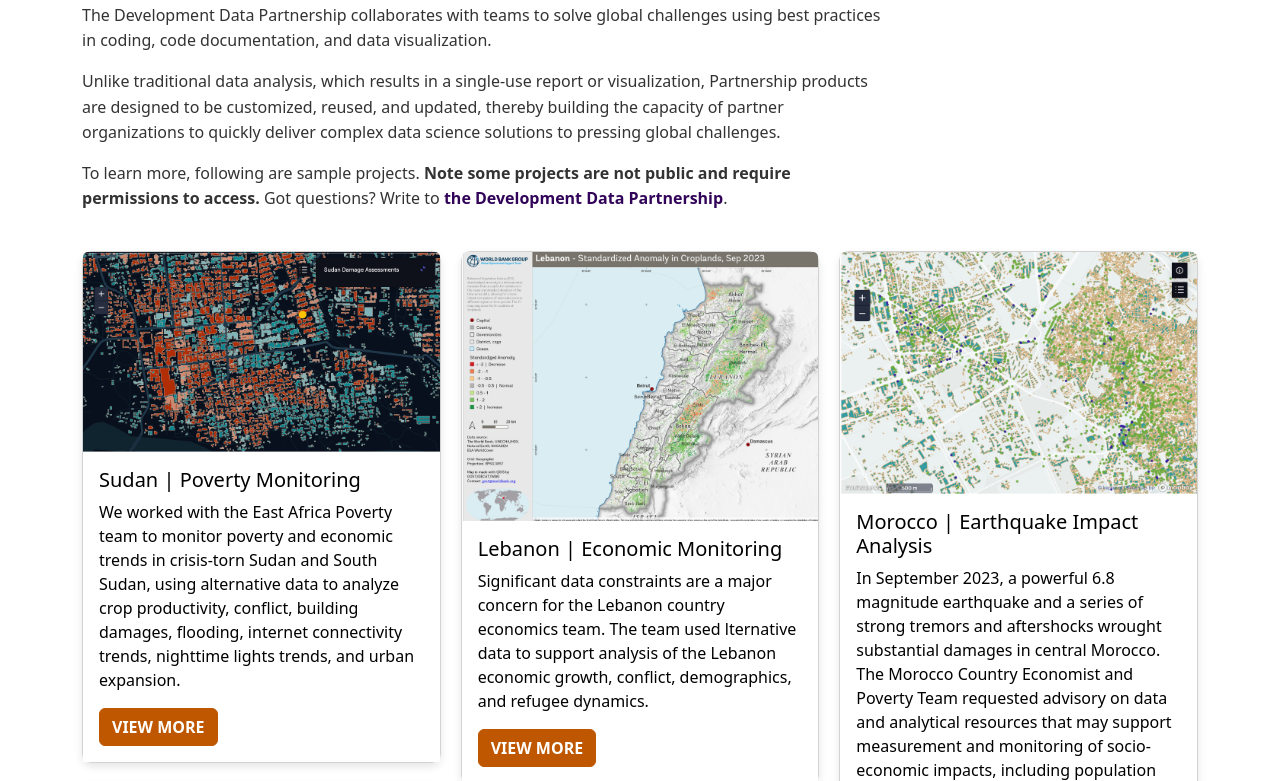
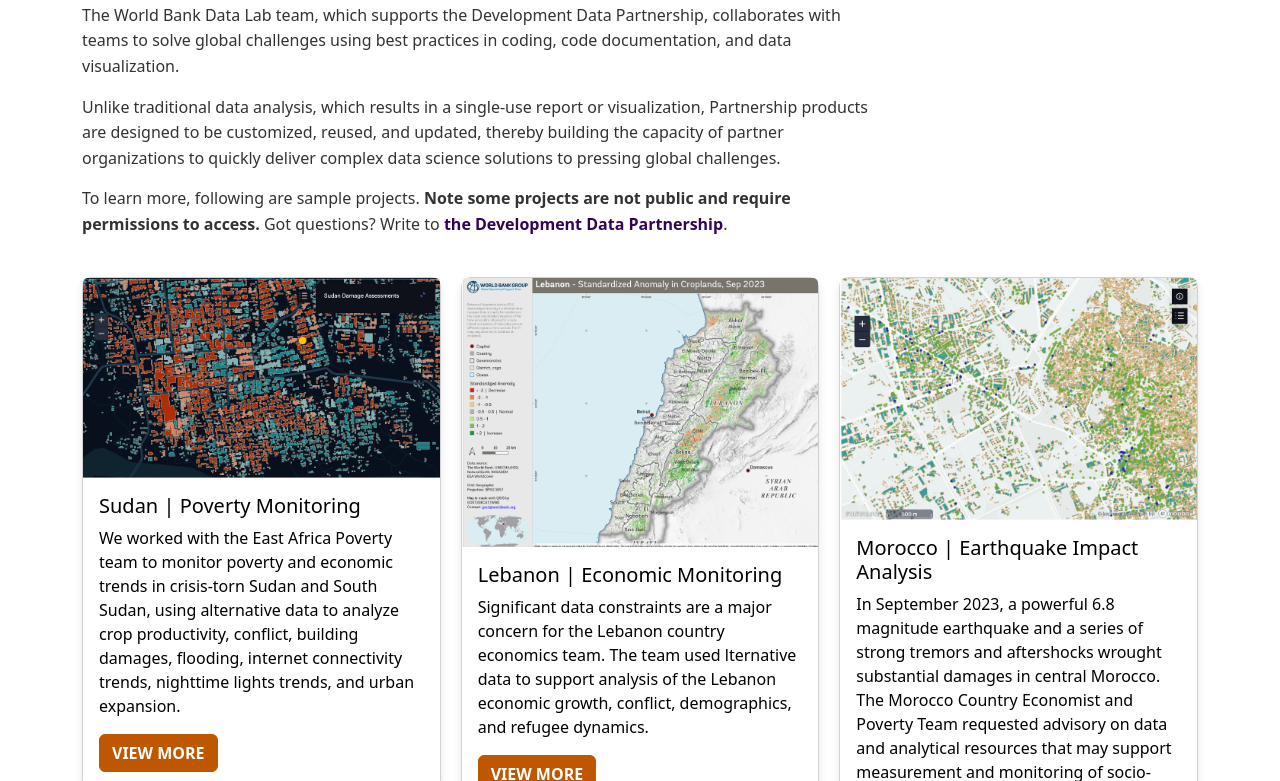
Before and after one commit to datapartnership/projects, a plain HTML site: page index.html in a window 1280 px wide. Shown: the part 240-1021 px from the top of the page. Drawn offline with nearby package versions, Linux system fonts and the light colour scheme.

Commit message:
Update index.html

```diff
--- a/index.html
+++ b/index.html
@@ -26,7 +26,7 @@
 
             <!-- Description Text -->
             <p class="data-lab-description">
-                The Development Data Partnership collaborates with teams to solve global challenges using best practices in coding, code documentation, and data visualization.
+                The World Bank Data Lab team, which supports the Development Data Partnership, collaborates with teams to solve global challenges using best practices in coding, code documentation, and data visualization.
             </p>
             <p class="data-lab-description">
                 Unlike traditional data analysis, which results in a single-use report or visualization, Partnership products are designed to be customized, reused, and updated, thereby building the capacity of partner organizations to quickly deliver complex data science solutions to pressing global challenges.
```
